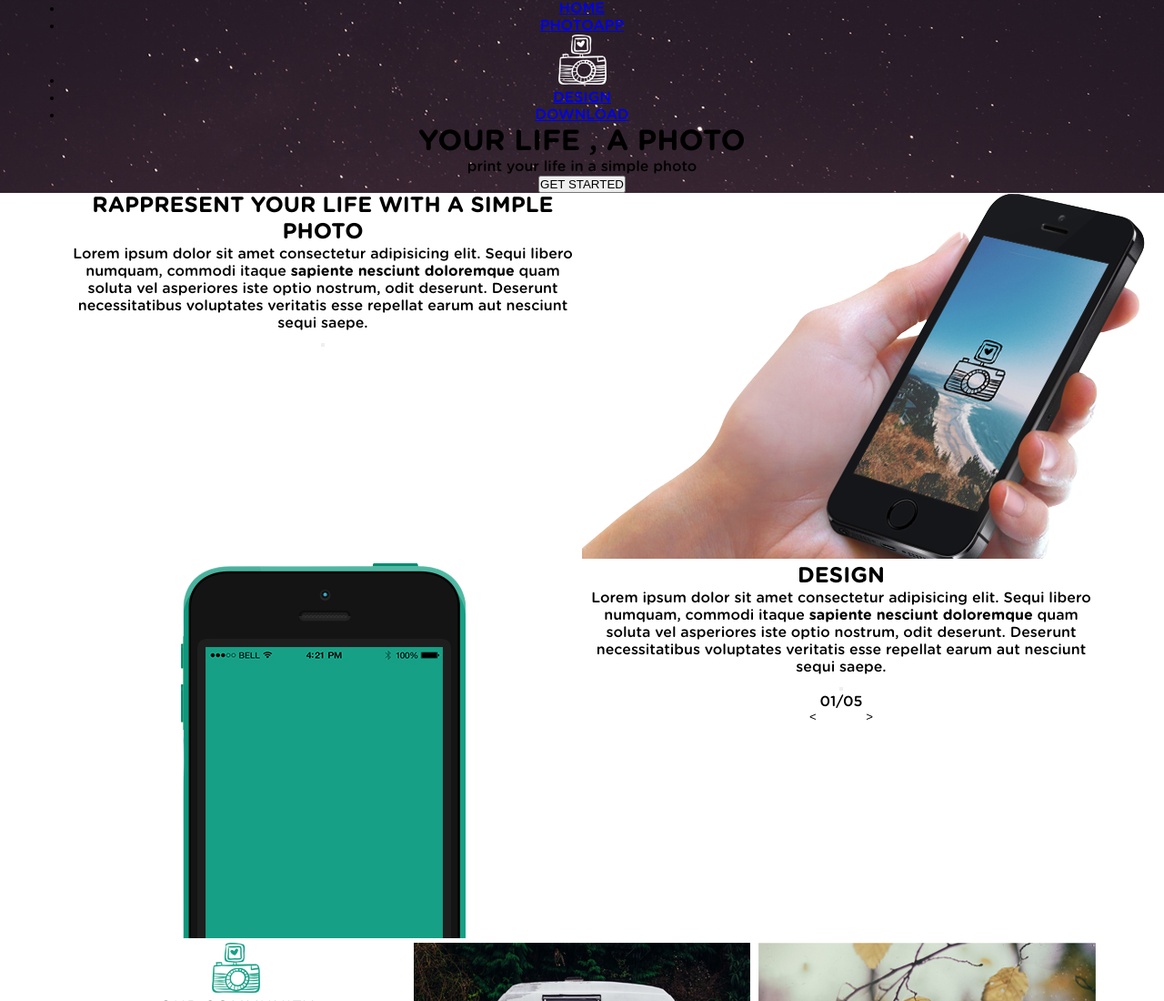
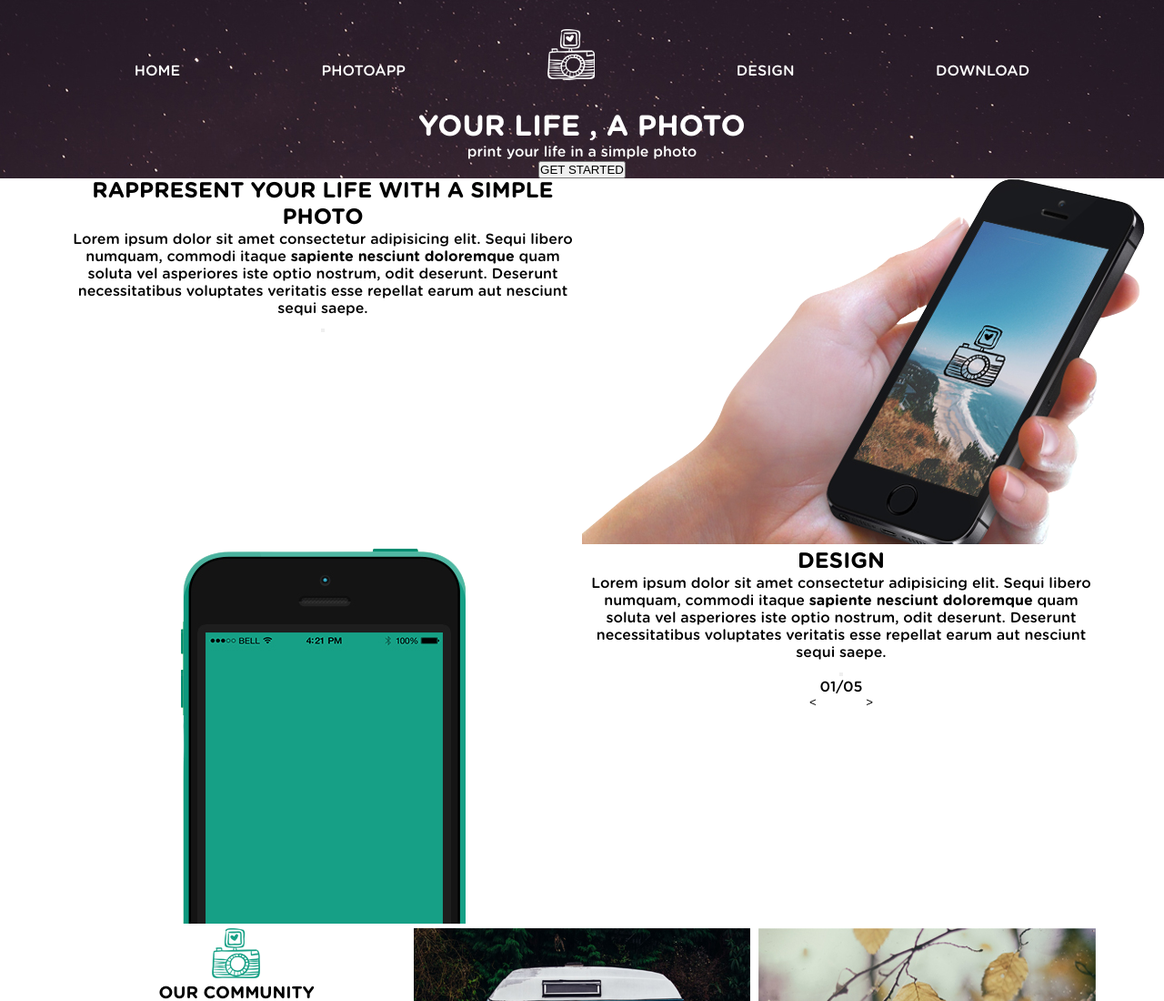
Before and after one commit to SyedMuhammadAhmadShah123/phototime, a plain HTML site: page index.html in a window 1280 px wide. Shown: the top 1100 px of the page at 91% size. Drawn offline with Linux system fonts and the light colour scheme.

Commit message:
navbar css applied

```diff
--- a/css/styles.css
+++ b/css/styles.css
@@ -2,6 +2,9 @@
     margin: 0;
     padding: 0;
     box-sizing: border-box;
+}
+:root{
+    --Dark-Cyan-color:rgb(22, 160, 134);
 }
 /* normal fonts */
 @font-face {
@@ -22,6 +25,7 @@ body{
 }
 header[class='container-fluid']{
    background-image: url(/assets/images/header.jpg);
+   color: white;
 }
 section[id='container-4th']{
    background-image: url(/assets/images/femalehand-with-mobile.png);
@@ -61,3 +65,32 @@ section[id='container-4th']{
     /* border: 2px solid green; */
 
  }
+.camera-img{
+    background-image: url(../assets/images/icons/camera-white.png);
+    /* background-color: red; */
+    padding: 1.75em 1.65em;
+    /* border: 2px solid green; */
+ }
+.camera-img:hover{
+    background-image: url(../assets/images/icons/camera-green.png);
+    padding: 1.75em 1.65em;
+ }
+ nav ul{
+    display: flex;
+    justify-content: space-around;
+    list-style: none;
+    /* border: 2px solid red; */
+    padding: 2em 0;
+
+}
+.nav-text{
+    padding-top:2.3em ;
+}
+nav ul a{
+    color: inherit;
+    text-decoration: none;
+}
+nav ul a:hover{
+    color: var(--Dark-Cyan-color);
+    font-weight: bold;
+}
--- a/index.html
+++ b/index.html
@@ -16,7 +16,8 @@
                 <ul>
                   <li class="nav-text"> <a href="#"> HOME </a></li>
                   <li class="nav-text"> <a href="#"> PHOTOAPP </a></li>
-                  <li> <a href="#"> <img src="/assets/images/icons/camera-white.png" alt="camera-white"> </a></li>
+                  <!-- <li> <a href="#"> <img src="/assets/images/icons/camera-white.png" alt="camera-white"> </a></li> -->
+                  <li> <a href="#"> <div class="camera-img"></div> </a></li>
                   <li class="nav-text"> <a href="#"> DESIGN </a></li>
                   <li class="nav-text"> <a href="#"> DOWNLOAD </a></li>
                 </ul>
```
